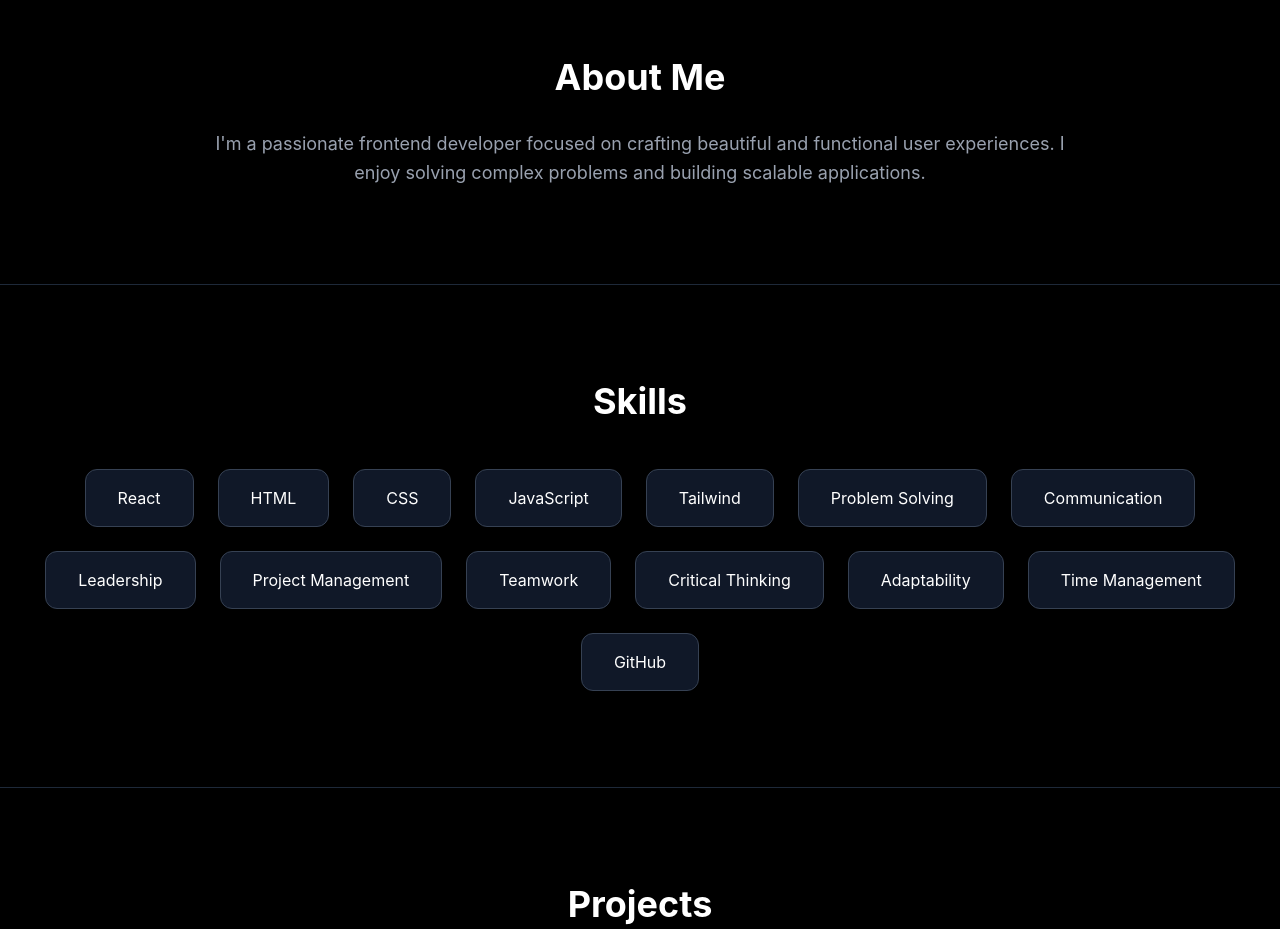
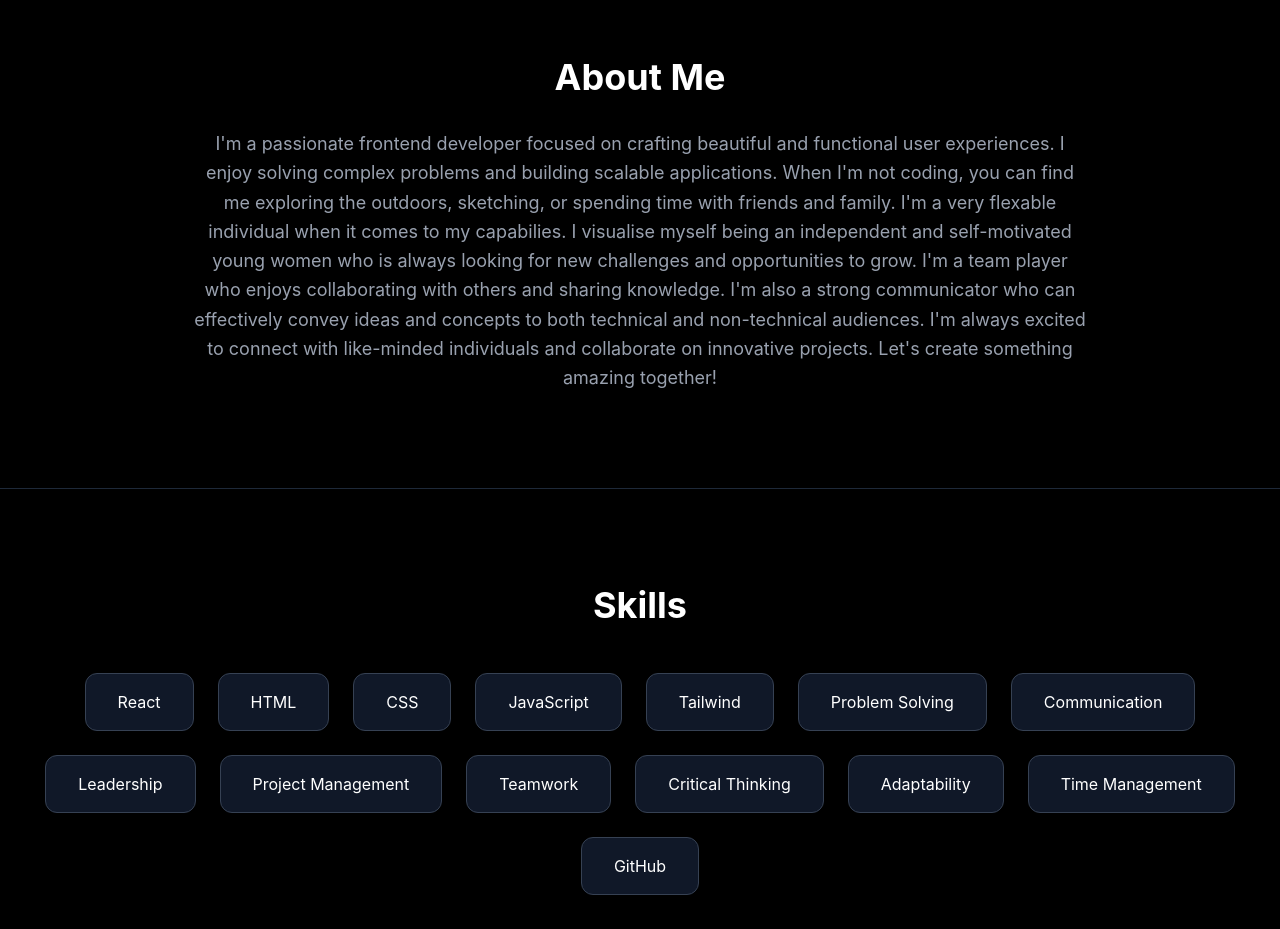
Before and after one commit to ThandoJ/Personal-portfolio, a React (Vite) app in the folder personal-portfolio/: page / in a window 1280 px wide. Shown: the part 840-1769 px from the top of the page. Built offline with nearby package versions, Linux system fonts and the light colour scheme.

Commit message:
Upgraded the contact section

```diff
--- a/personal-portfolio/src/Components/About.jsx
+++ b/personal-portfolio/src/Components/About.jsx
@@ -9,6 +9,10 @@ function About() {
           I'm a passionate frontend developer focused on crafting
           beautiful and functional user experiences.
           I enjoy solving complex problems and building scalable applications.
+          When I'm not coding, you can find me exploring the outdoors, sketching, or spending time with friends and family.
+          I'm a very flexable individual when it comes to my capabilies. I visualise myself being an independent and self-motivated young women who is always looking for new challenges and opportunities to grow.
+          I'm a team player who enjoys collaborating with others and sharing knowledge. I'm also a strong communicator who can effectively convey ideas and concepts to both technical and non-technical audiences.
+          I'm always excited to connect with like-minded individuals and collaborate on innovative projects. Let's create something amazing together!
         </p>
       </div>
     </section>
```
